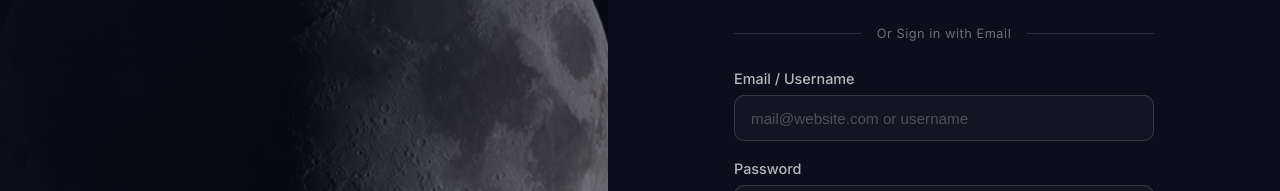
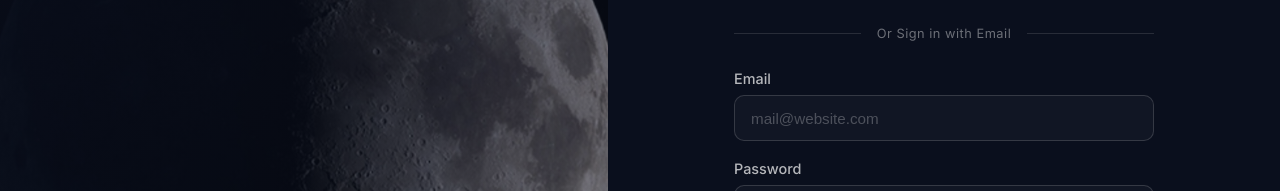
Before and after one commit to Sanasaifi786/Confera, a React (Vite) app in the folder frontend/: page /auth in a window 1280 px wide. Shown: the part 279-470 px from the top of the page. Built offline with nearby package versions, Linux system fonts and the light colour scheme.

Commit message:
feat: add authentication, landing page, and styling for video conferencing components

```diff
--- a/frontend/src/pages/Authentication.jsx
+++ b/frontend/src/pages/Authentication.jsx
@@ -73,7 +73,7 @@ function Authentication() {
           <div className="authBrandContainer">
             <div className="authLogoIcon">
               <svg viewBox="0 0 24 24" fill="currentColor">
-                <path d="M12 2C6.48 2 2 6.48 2 12s4.48 10 10 10 10-4.48 10-10S17.52 2 12 2zm-1 17.93c-3.95-.49-7-3.85-7-7.93 0-.62.08-1.21.21-1.79L9 15v1c0 1.1.9 2 2 2v1.93zm6.9-2.54c-.26-.81-1-1.39-1.9-1.39h-1v-3c0-.55-.45-1-1-1H8v-2h2c.55 0 1-.45 1-1V7h2c1.1 0 2-.9 2-2v-.41c2.93 1.19 5 4.06 5 7.41 0 2.08-.8 3.97-2.1 5.39z"/>
+                <path d="M12 2C6.48 2 2 6.48 2 12s4.48 10 10 10 10-4.48 10-10S17.52 2 12 2zm-1 17.93c-3.95-.49-7-3.85-7-7.93 0-.62.08-1.21.21-1.79L9 15v1c0 1.1.9 2 2 2v1.93zm6.9-2.54c-.26-.81-1-1.39-1.9-1.39h-1v-3c0-.55-.45-1-1-1H8v-2h2c.55 0 1-.45 1-1V7h2c1.1 0 2-.9 2-2v-.41c2.93 1.19 5 4.06 5 7.41 0 2.08-.8 3.97-2.1 5.39z" />
               </svg>
             </div>
             <h2>Confera</h2>
@@ -125,12 +125,12 @@ function Authentication() {
             )}
 
             <div className="inputGroup">
-              <label>Email / Username</label>
+              <label>Email</label>
               <input
                 type="text"
                 value={username}
                 onChange={(e) => setUsername(e.target.value)}
-                placeholder="mail@website.com or username"
+                placeholder="mail@website.com"
                 required
               />
             </div>
```
